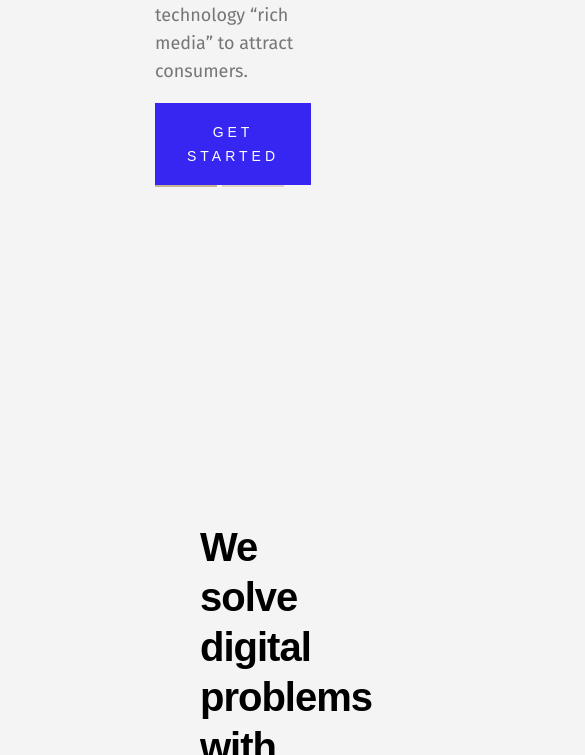
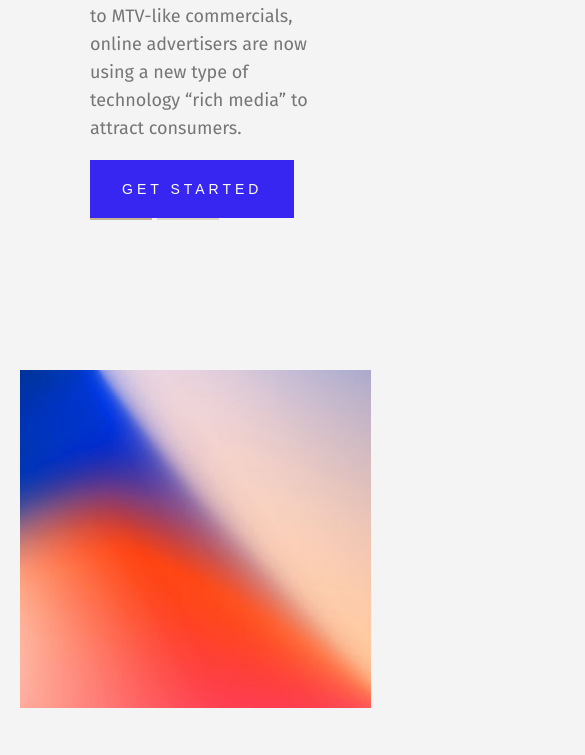
Before and after one commit to alex-yte/Gravity, a plain HTML site: page index.html in a window 390 px wide. Shown: the part 920-1675 px from the top of the page, 585 px wide, since content can reach past the window. Drawn offline with Linux system fonts and the light colour scheme; files whose address does not match are found by name.

Commit message:
update responsive

```diff
--- a/scss/globals/_layout.scss
+++ b/scss/globals/_layout.scss
@@ -8,6 +8,19 @@
     @include mediaQuery.xl{
         max-width: calc(100% - 6rem);
     }
+    @include mediaQuery.lg{
+        padding-inline: 10rem;
+    }
+
+    @include mediaQuery.md{
+        padding-inline: 8rem;
+    }
+    @include mediaQuery.sm{
+        padding-inline: 6rem;
+    }
+    @include mediaQuery.xs{
+        padding-inline: 2rem;
+    }
 }
 .container-right{
     max-width: 1360px;
@@ -17,6 +30,19 @@
     @include mediaQuery.xl{
         max-width: calc(100% - 6rem);
     }
+    @include mediaQuery.lg{
+        max-width: calc(100% - 6rem);
+        padding-left: 10rem;
+    }
+    @include mediaQuery.md{
+        padding-left: 8rem;
+    }
+    @include mediaQuery.sm{
+        padding-left: 6rem;
+    }
+    @include mediaQuery.xs{
+        padding-left: 2rem;
+    }
 }
 .container-left{
     max-width: 1360px;
@@ -25,6 +51,19 @@
 
     @include mediaQuery.xl{
         max-width: calc(100% - 6rem);
+    }
+    @include mediaQuery.lg{
+        max-width: calc(100% - 6rem);
+        padding-right: 10rem;
+    }
+    @include mediaQuery.md{
+        padding-right: 8rem;
+    }
+    @include mediaQuery.sm{
+        padding-right: 6rem;
+    }
+    @include mediaQuery.xs{
+        padding-right: 2rem;
     }
 }
 .big_button_primary{
--- a/scss/style.scss
+++ b/scss/style.scss
@@ -28,6 +28,7 @@ body{
 img{
     @include mediaQuery.xl{
         width: 100%;
+        height: 100%;
     }
 
 }
@@ -46,16 +47,24 @@ img{
     margin-top: 0;
     .container-right{
         @include flexDirection(row, space-around);
-        @include mediaQuery.xl{
+        @include mediaQuery.lg{
             gap: 2rem;
+            @include flexDirection(column-reverse, center );
         }
     }
     &__text_container{
         @include flexDirection(column, space-between);
         padding-bottom: 19.5rem;
         padding-top: 13rem;
-        @include mediaQuery.xl{
-            width: 70%;
+        @include mediaQuery.lg{
+            width: 85%;
+            padding-bottom: 10rem;
+            padding-top: 5rem;
+        }
+        @include mediaQuery.md{
+            width: 90%;
+            padding-bottom: 5rem;
+            padding-top: 4rem;
         }
 
     }
@@ -69,6 +78,11 @@ img{
     &__description{
         font-size: 1.8rem;
         line-height: 2.8rem;
+    }
+    &__img_container{
+        @include mediaQuery.lg{
+            height: 40vh;
+        }
     }
     &__loaders_wrapper{
         @include flexDirection(row,flex-start);
@@ -88,20 +102,31 @@ img{
 .about{
     margin-top: 14rem;
     margin-bottom: 14rem;
+    @include mediaQuery.sm{
+        margin-top: 10rem;
+        margin-bottom: 10rem;
+    }
     .container-center{
         @include flexDirection(row, center);
         align-items: center;
         gap: 12.5rem;
 
         @include mediaQuery.xl{
-            gap: 5rem
+            gap: 5rem;
+            @include flexDirection(column, center);
+        }
+    }
+    &__img_container{
+        @include mediaQuery.xl{
+            height: 40vh;
+            width: 90vw;
         }
     }
     &__text_container{
         @include flexDirection(column, left);
         gap: 6rem;
         @include mediaQuery.xl{
-            width: 50%;
+            width: 100%;
         }
     }
     &__text_wrapper{
@@ -140,6 +165,10 @@ img{
 .services{
     margin-top: 14rem;
     margin-bottom: 18rem;
+    @include mediaQuery.sm{
+        margin-top: 10rem;
+        margin-bottom: 10rem;
+    }
     .section_heading{
         font-size: 1.4rem;
         line-height: 2.4;
@@ -230,9 +259,16 @@ img{
 .features{
     margin-top: 18.1rem;
     margin-bottom: 20.2rem;
+    @include mediaQuery.sm{
+        margin-top: 10rem;
+        margin-bottom: 10rem;
+    }
     .container-left{
         @include flexDirection(row,space-between);
         gap: 9.7rem;
+        @include mediaQuery.xl{
+            @include flexDirection(column, center);
+        };
     }
     &__heading{
         margin-top: 3.8rem;
@@ -261,11 +297,19 @@ img{
             height: 45rem;
             object-fit: cover;
             width: 35rem;
+            @include mediaQuery.xl{
+                right: 0;
+                left: unset;
+                bottom: -5rem;
+            }
           }
         }
 
     &__text_container {
         width: 65%;
+        @include mediaQuery.xl{
+            width: 100%;
+        }
     }
     .advantage1,
     .advantage2{
@@ -289,6 +333,10 @@ img{
 .works{
     margin-top: 20rem;
     margin-bottom: 25rem;
+    @include mediaQuery.sm{
+        margin-top: 10rem;
+        margin-bottom: 10rem;
+    }
 
     .section_heading{
         font-size: 1.4rem;
@@ -343,6 +391,10 @@ img{
 .testimonials{
     margin-top: 25rem;
     margin-bottom: 17rem;
+    @include mediaQuery.sm{
+        margin-top: 10rem;
+        margin-bottom: 10rem;
+    }
 
     &__wrapper{
         display: grid;
@@ -355,6 +407,9 @@ img{
             line-height: 2.4rem;
             letter-spacing: 0.4rem;
             text-transform: uppercase;
+            @include mediaQuery.xl{
+                grid-column: 1 / span 2;
+            }
         }
     }
 
@@ -362,15 +417,25 @@ img{
         grid-column: 2;
         grid-row: 1 / span 2;
 
+        @include mediaQuery.xl{
+            grid-column:  1 / span 2;
+            grid-row: 2 / span 2;
+            height: 40vh;
+        }
+
         img{
             max-width: 100%;
+            object-fit: contain;
         }
     }
 
     &__text_wrapper{
         grid-column: 1;
 
-        @include flexDirection(column, space-between)
+        @include flexDirection(column, space-between);
+        @include mediaQuery.xl{
+            grid-column: 1 / span 2;
+        }
     }
     &__user_profile_description {
         margin-top: 12rem;
@@ -393,6 +458,10 @@ img{
     background-color: #fafafa;
     padding-top: 10rem;
     padding-bottom: 14rem;
+    @include mediaQuery.sm{
+        margin-top: 10rem;
+        margin-bottom: 10rem;
+    }
 
     &__text_wrapper{
         display: grid;
@@ -440,6 +509,14 @@ img{
                 opacity: 1;
                 transition: opacity .6s cubic-bezier(0.075, 0.82, 0.165, 1);
             }
+            @include mediaQuery.md{
+                width: 8rem;
+                height: 8rem;
+            }
+        }
+
+        @include mediaQuery.sm{
+            overflow-x: scroll;
         }
     }
 
```
Also changed, not shown: dist/style.css, 1 other file.
